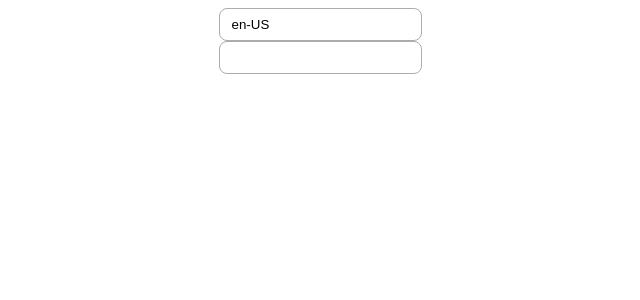
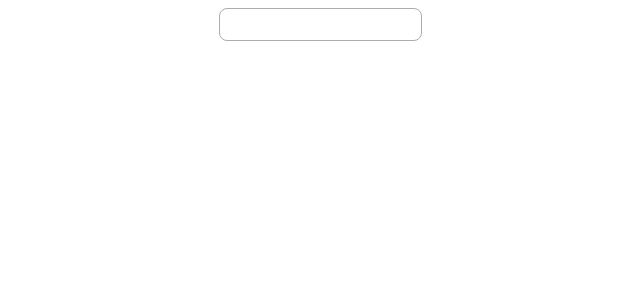
Before and after one commit to rmahotka/datepicker, a Vue app: page / in a window 1280 px wide. Shown: the top 300 px of the page, without its empty margins (320-960 px from the left). Built offline with nearby package versions, Linux system fonts and the light colour scheme.

Commit message:
click day

```diff
--- a/src/App.vue
+++ b/src/App.vue
@@ -41,7 +41,6 @@ const isSelected = computed(() => {
 
 <template>
   <div class="container">
-    <InputItem v-model="location" />
     <div class="block">
       <InputItem @click="useVisible" v-model="inputDate" />
       <Transition>
```
